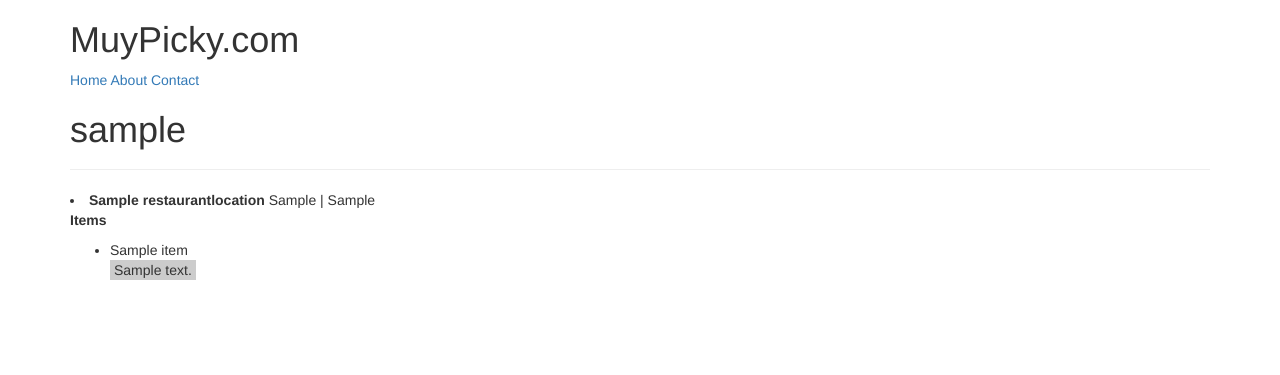
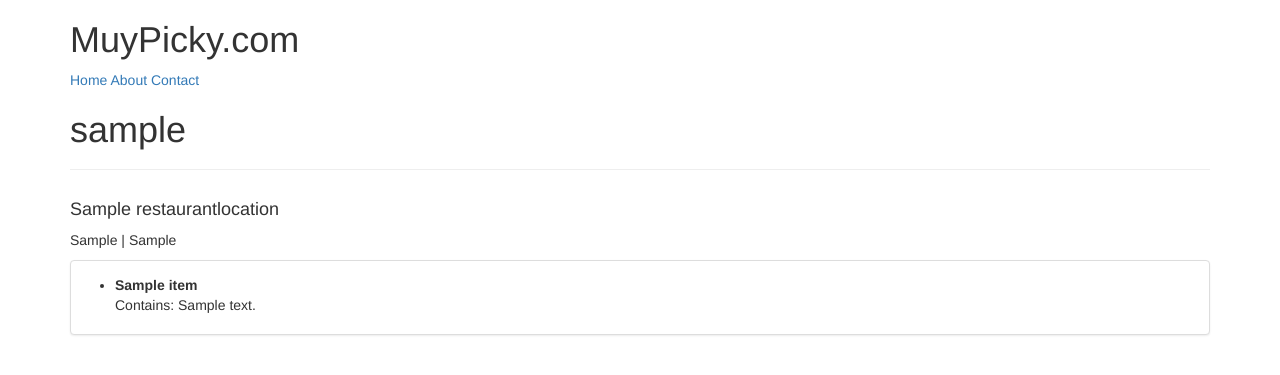
Before and after one commit to zooozoo/Try-DJANGO-TUTORIAL-Series, a Django app: a page that uses src/profiles/templates/profiles/user.html in a window 1280 px wide. Shown: the top 375 px of the page. Run offline with Django 3.2, Linux system fonts and the light colour scheme; tables that the repository leaves empty hold one stand-in row (values such as "Sample post"); some libraries are stand-ins or nearby versions.

Commit message:
39 style profile with bootstrap

```diff
--- a/src/profiles/templates/profiles/user.html
+++ b/src/profiles/templates/profiles/user.html
@@ -7,20 +7,22 @@
     <hr/>
     {% if user.item_set.all.exists %}
         {% for rest in user.restaurantlocation_set.all %}
-        <li><b>{{ rest.title }}</b> {{ rest.location }} | {{ rest.category }}
-            <p>
-                <b>Items</b>
+            <div class="row">
+                <div class="col-sm-12">
+                    <h4>{{ rest.title }}</h4>
+                    <p>{{ rest.location }} | {{ rest.category }}</p>
+                    <div class="thumbnail"><p>
                         <ul>
                             {% for item in rest.item_set.all %}
-                    <li style="margin-bottom: 15px;">{{ item.name }}<br/>
-                        {% for ing in item.get_contents %}
-                            <span style="padding:2px 4px; margin-right:4px; background-color:#ccc;">{{ ing }}</span>
-                        {% endfor %}
+                                <li style="margin-bottom: 15px;"><b>{{ item.name }}</b><br/>
+                                Contains: {{ item.contents }}
                                 </li>
                             {% endfor %}
                         </ul>
                         </p>
-        </li>
+                    </div>
+                </div>
+            </div>
         {% endfor %}
     {% else %}
         <p class="lead">No Items found</p>
```
Lines whose indentation alone changed are shown as unchanged.
